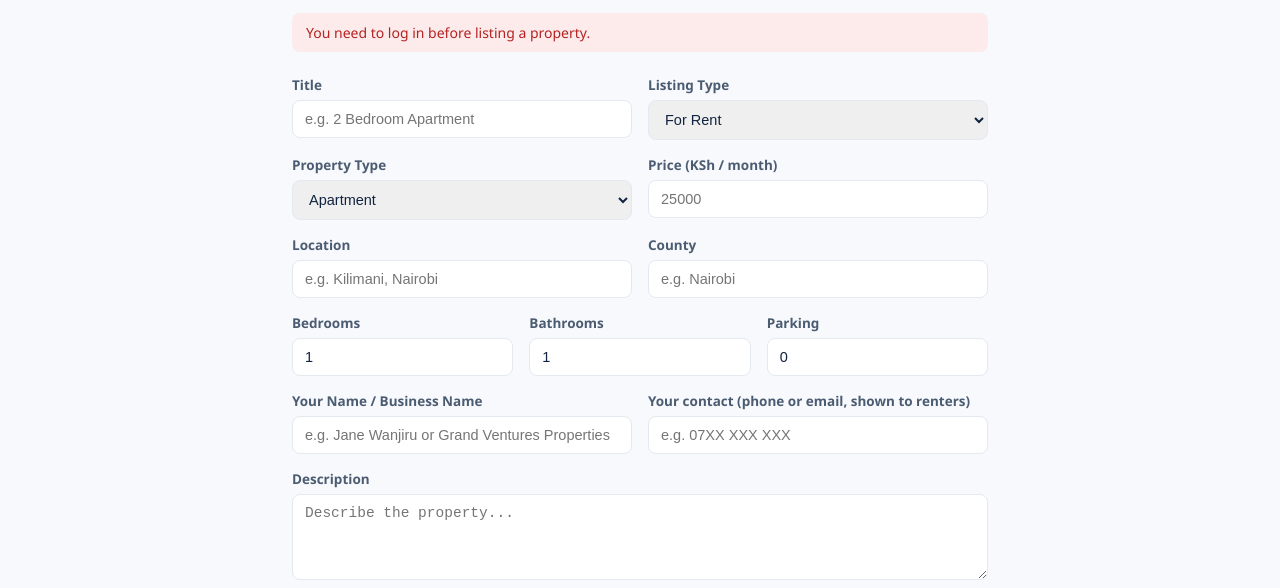
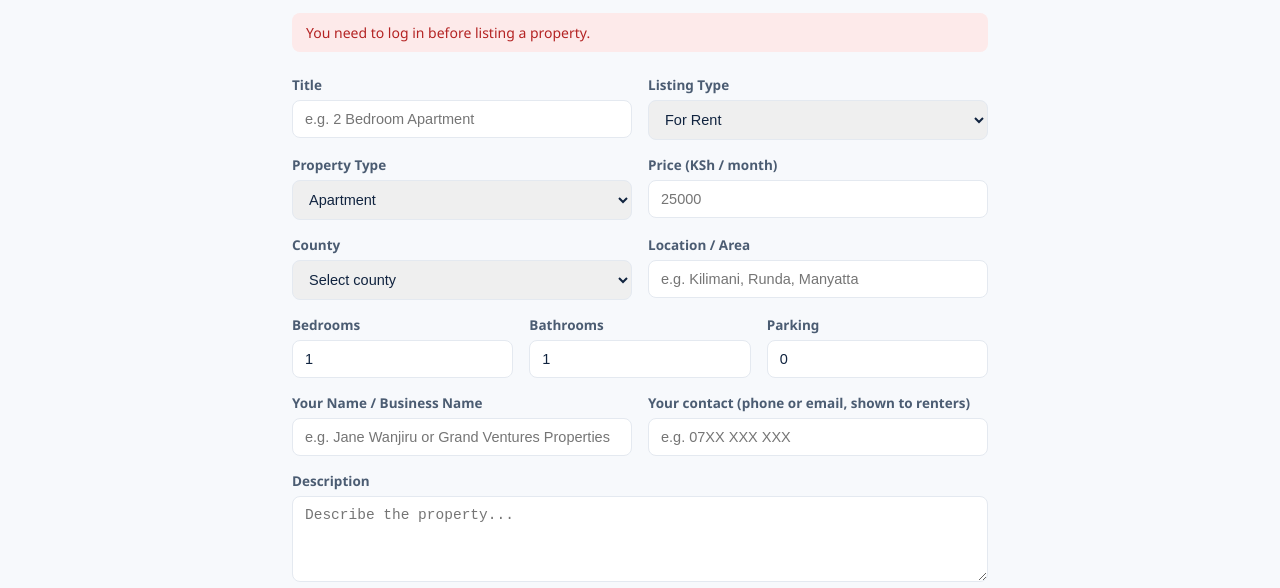
Before and after one commit to Manuubett/sanefi, a plain HTML site: page list-property.html in a window 1280 px wide. Shown: the part 212-800 px from the top of the page. Drawn offline with Linux system fonts and the light colour scheme; no server answers.

Commit message:
Update list-property.html

```diff
--- a/list-property.html
+++ b/list-property.html
@@ -55,11 +55,64 @@
     </div>
 
     <div class="form-row">
-      <label>Location
-        <input type="text" name="location" placeholder="e.g. Kilimani, Nairobi" required>
+      <label>County
+        <select name="county" required>
+          <option value="">Select county</option>
+          <optgroup label="Popular Counties">
+            <option>Nairobi</option>
+            <option>Embu</option>
+            <option>Kitui</option>
+            <option>Machakos</option>
+            <option>Makueni</option>
+            <option>Meru</option>
+            <option>Tharaka-Nithi</option>
+            <option>Isiolo</option>
+            <option>Marsabit</option>
+          </optgroup>
+          <optgroup label="Other Counties">
+            <option>Baringo</option>
+            <option>Bomet</option>
+            <option>Bungoma</option>
+            <option>Busia</option>
+            <option>Elgeyo-Marakwet</option>
+            <option>Garissa</option>
+            <option>Homa Bay</option>
+            <option>Kajiado</option>
+            <option>Kakamega</option>
+            <option>Kericho</option>
+            <option>Kiambu</option>
+            <option>Kilifi</option>
+            <option>Kirinyaga</option>
+            <option>Kisii</option>
+            <option>Kisumu</option>
+            <option>Kwale</option>
+            <option>Laikipia</option>
+            <option>Lamu</option>
+            <option>Mandera</option>
+            <option>Migori</option>
+            <option>Mombasa</option>
+            <option>Murang'a</option>
+            <option>Nakuru</option>
+            <option>Nandi</option>
+            <option>Narok</option>
+            <option>Nyamira</option>
+            <option>Nyandarua</option>
+            <option>Nyeri</option>
+            <option>Samburu</option>
+            <option>Siaya</option>
+            <option>Taita-Taveta</option>
+            <option>Tana River</option>
+            <option>Trans Nzoia</option>
+            <option>Turkana</option>
+            <option>Uasin Gishu</option>
+            <option>Vihiga</option>
+            <option>Wajir</option>
+            <option>West Pokot</option>
+          </optgroup>
+        </select>
       </label>
-      <label>County
-        <input type="text" name="county" placeholder="e.g. Nairobi" required>
+      <label>Location / Area
+        <input type="text" name="location" placeholder="e.g. Kilimani, Runda, Manyatta" required>
       </label>
     </div>
 
```
